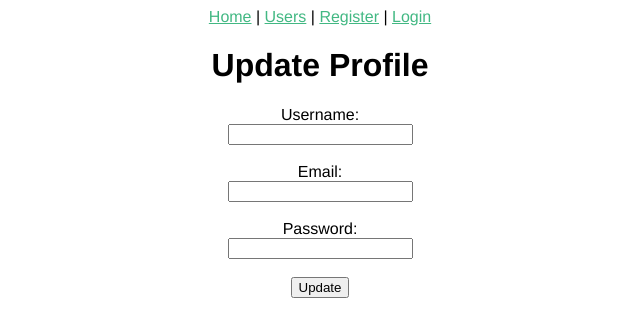
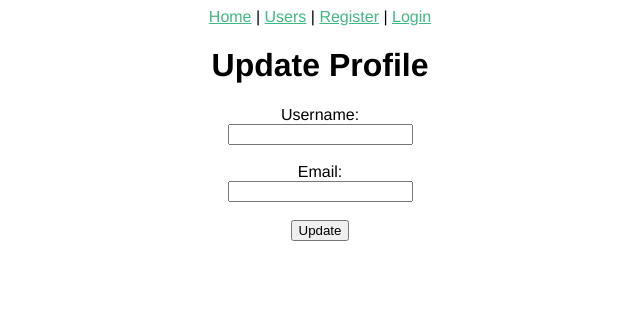
Before and after one commit to 99Botch/kram-app, a Vue app: page /edit/1 in a window 1280 px wide. Shown: the top 336 px of the page, without its empty margins (320-960 px from the left). Built offline with nearby package versions, Linux system fonts and the light colour scheme; no server answers.

Commit message:
updated the up function to reflect changes brought by the api

```diff
--- a/src/views/users/EditUser.vue
+++ b/src/views/users/EditUser.vue
@@ -15,9 +15,6 @@
                 <input type="text" id="email" name="email" v-model="form.email" required><br>
                 <br>
 
-                <label for="password">Password:</label><br>
-                <input type="password" id="password" name="password" v-model="form.password" required><br>
-                <br>
             </form>
 
             <div class="button">
@@ -42,7 +39,6 @@
                 form: {
                     username: "",
                     email: "",
-                    password: "",
                 }
             }
         },
```
